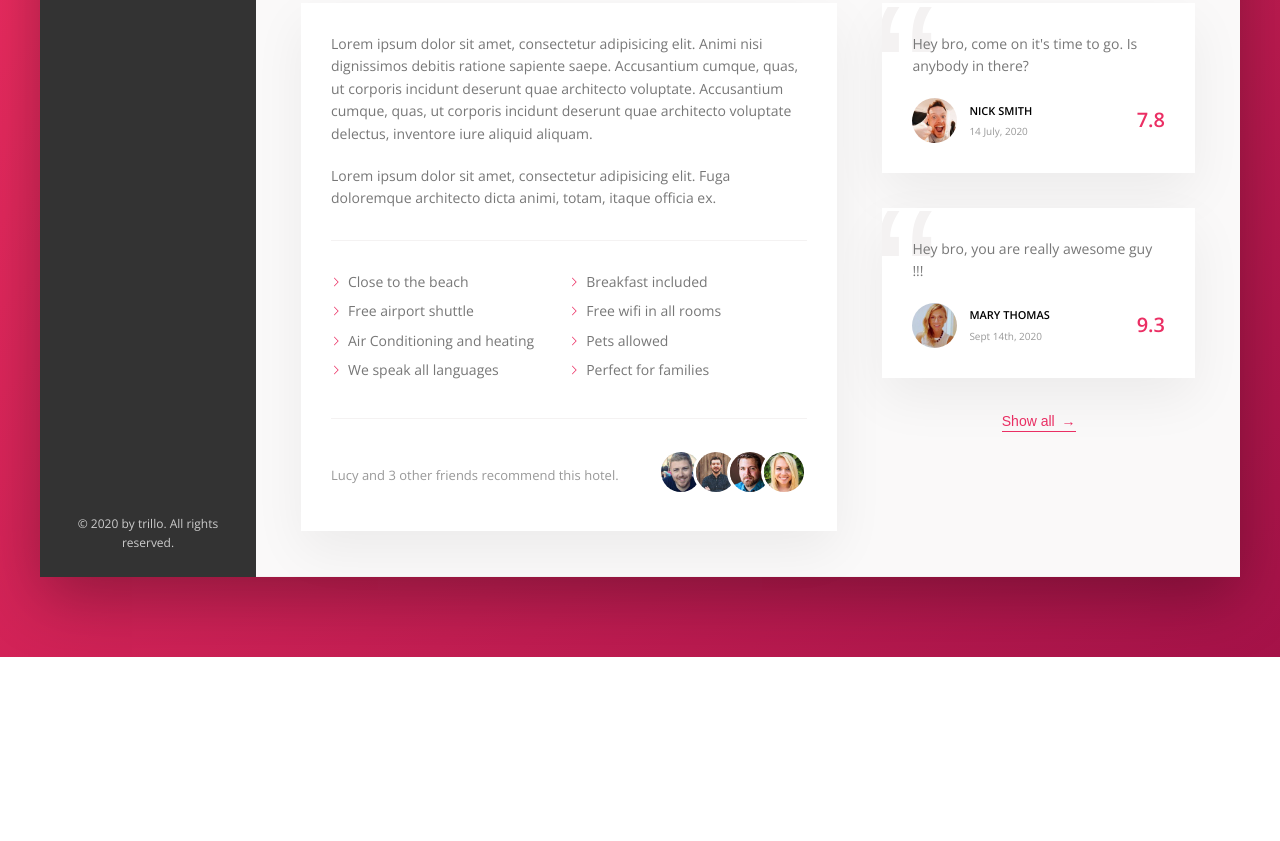
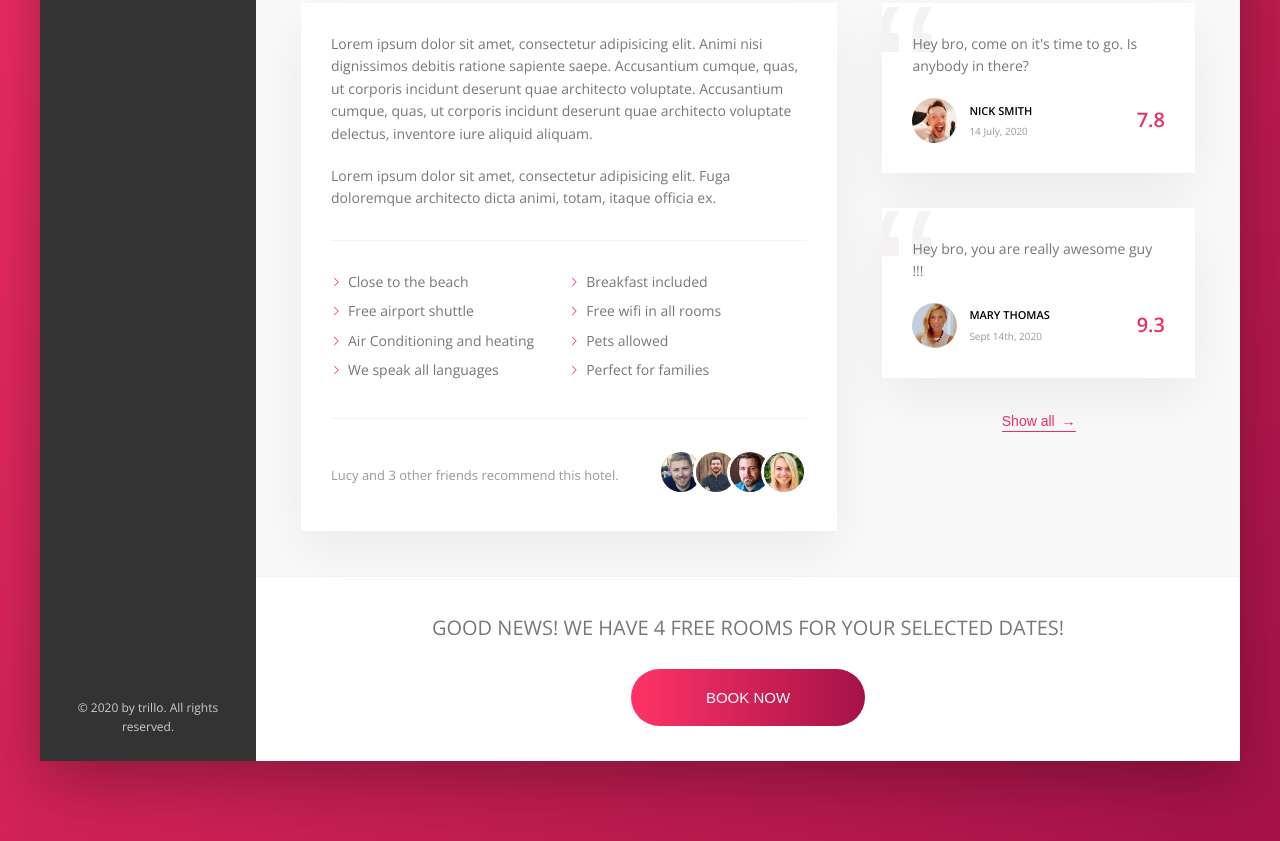
Before and after one commit to stomaras/Trillo_Project, a website: page index.html in a window 1280 px wide. Shown: the part 660-1501 px from the top of the page. Before the commit the page ends 1317 px from the top, so only its background shows below. Drawn offline with nearby package versions, Linux system fonts and the light colour scheme.

Commit message:
Building the CTA Section

```diff
--- a/index.html
+++ b/index.html
@@ -266,10 +266,19 @@
                             </figure>
 
                             <button class="btn-inline">Show all <span>&rarr;</span></button>
+                        </div>
 
-                        </div>
+
                     </div>
-
+                    <div class="cta">
+                        <h2 class="cta__book-now">
+                            Good news! We have 4 free rooms for your selected dates!
+                        </h2>
+                        <button class="btn">
+                            <span class="btn__visible">Book Now</span>
+                            <span class="btn__invisible">Only 4 rooms left</span>
+                        </button>
+                    </div>
 
                 </main>
 
--- a/sass/components.scss
+++ b/sass/components.scss
@@ -473,5 +473,80 @@
         font-family: sans-serif;
         z-index: 1;
     }
+}
+
+///////////////////////////////////////////////////////////////////////
+// CALL TO ACTION
+.cta {
+    padding: 3.5rem 0;
+    text-align: center;
+
+    &__book-now {
+        font-size: 2rem;
+        font-weight: 300;
+        text-transform: uppercase;
+        margin-bottom: 2.5rem;
+    }
+}
+
+/////////////////////////////////////////////////////////////////////////////
+// CALL TO ACTION
+.btn {
+    font-size: 1.5rem;
+    font-weight: 300;
+    text-transform: uppercase;
+    border-radius: 100px;
+    border: none;
+    background-image: linear-gradient(to right, var(--color-primary-light), var(--color-primary-dark));
+    color: #fff;
+    position: relative;
+    cursor: pointer;
+    overflow: hidden;
+
+    & > * {
+        display: inline-block;
+        height: 100%;
+        width: 100%;
+        /* Transition does not work for background images*/
+        transition: all .2s;
+    }
+
+    &__visible {
+        padding: 2rem 7.5rem;
+    }
+
+    &__invisible {
+        position: absolute;
+        padding: 2rem 0;
+        left: 0;
+        top: -100%;
+    }
+
+    &:hover {
+        background-image: linear-gradient(to left, var(--color-primary-light), var(--color-primary-dark));
+    }
+
+    &:hover &__visible {
+        transform: translateY(100%);
+    }
+
+    &:hover &__invisible {
+        top: 0;
+    }
+
+    &:focus {
+        outline: none;
+        animation: pulsate 1s infinite;
+    }
+
+
+
+
+
+
+
+
+
+
 
 }
```
Also changed, not shown: css/style.css, sass/main.scss (line endings or trailing spaces).
